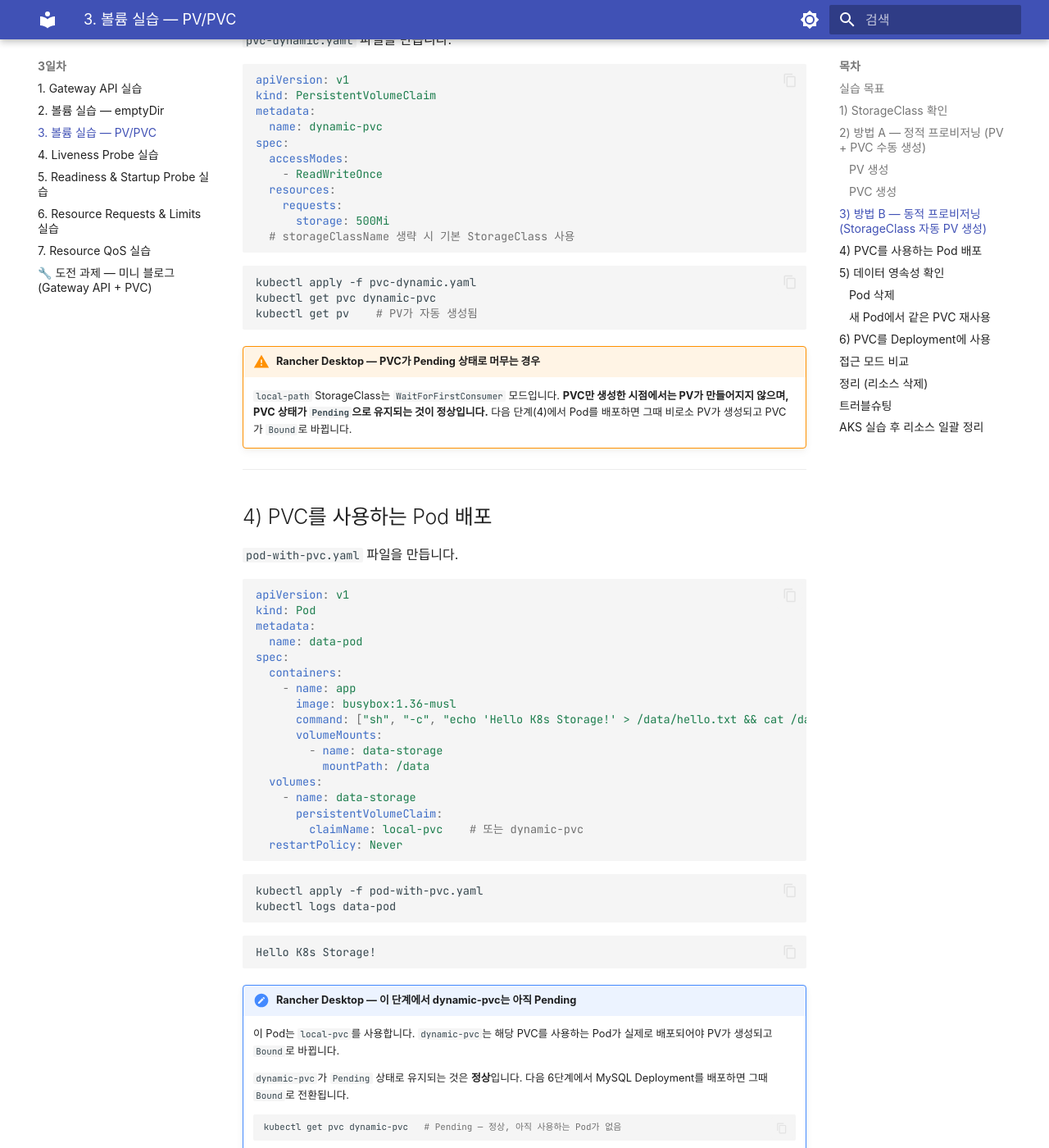
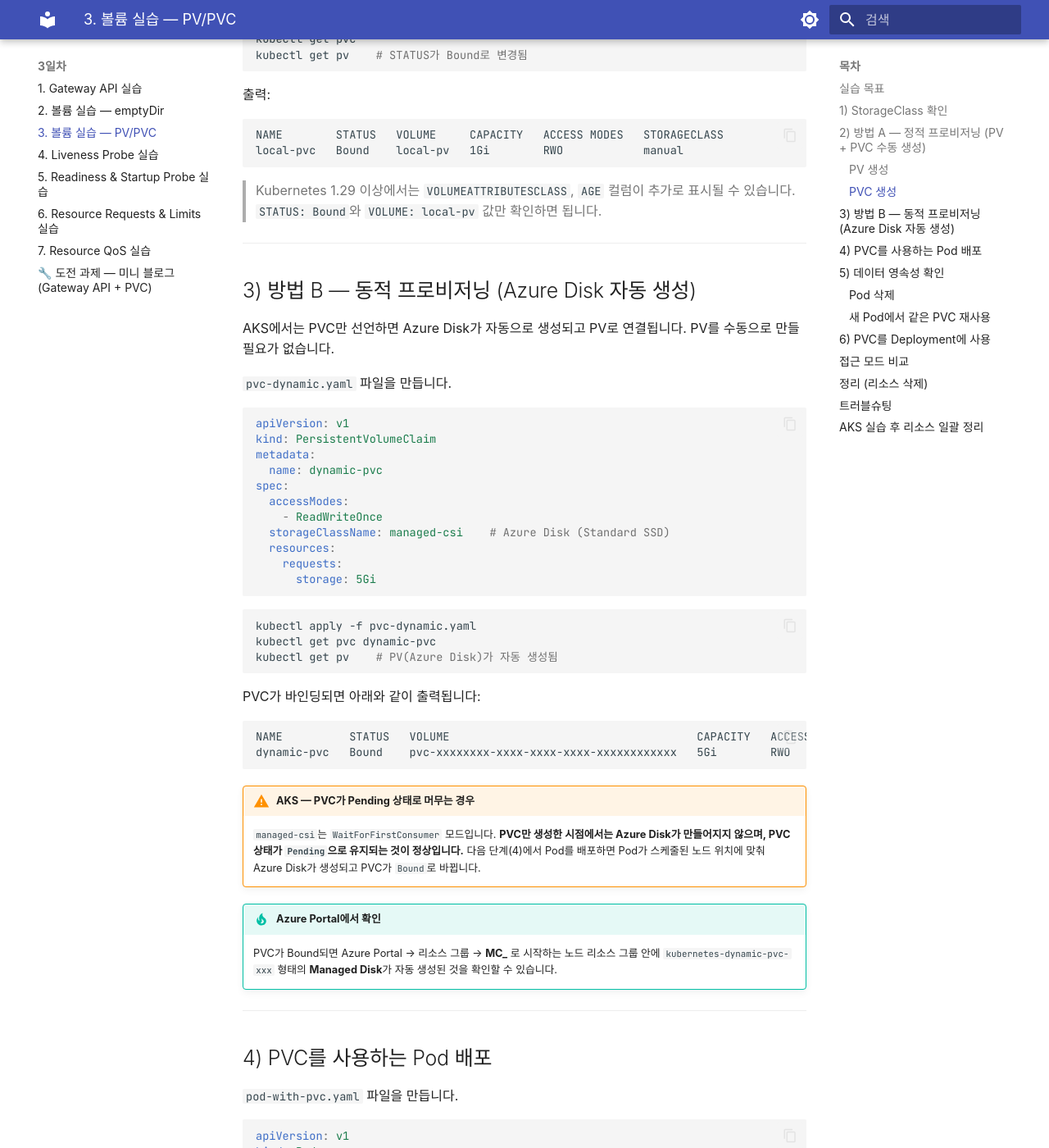
Before and after one commit to skilleat-labs/k8s-for-4days, an MkDocs documentation site: the page built from docs/day3/3-3-2-pv-pvc.md, in a window 1280 px wide and 1400 px high, scrolled down 2318 px. Shown: the whole window at 82% size. Built offline with MkDocs 1.6.1 and Material for MkDocs 9.7.7, drawn with Linux system fonts in a browser that asks for light colours; some web fonts are replaced; some of the changed text lies outside the part shown.

Commit message:
Update PV/PVC lab: dynamic provisioning to Azure Disk (managed-csi) based

````diff
--- a/docs/day3/3-3-2-pv-pvc.md
+++ b/docs/day3/3-3-2-pv-pvc.md
@@ -10,13 +10,26 @@
 
 ## 1) StorageClass 확인
 
-로컬 클러스터에서 기본 제공되는 StorageClass를 확인합니다.
+클러스터에서 사용 가능한 StorageClass를 확인합니다.
 
 ```bash
 kubectl get storageclass
 ```
 
 환경에 따라 출력이 다릅니다.
+
+=== "AKS"
+
+    ```
+    NAME                    PROVISIONER          RECLAIMPOLICY   VOLUMEBINDINGMODE      ALLOWVOLUMEEXPANSION   AGE
+    azurefile               file.csi.azure.com   Delete          Immediate              true                   Xd
+    azurefile-csi           file.csi.azure.com   Delete          Immediate              true                   Xd
+    azurefile-csi-premium   file.csi.azure.com   Delete          Immediate              true                   Xd
+    default (default)       disk.csi.azure.com   Delete          WaitForFirstConsumer   true                   Xd
+    managed                 disk.csi.azure.com   Delete          WaitForFirstConsumer   true                   Xd
+    managed-csi             disk.csi.azure.com   Delete          WaitForFirstConsumer   true                   Xd
+    managed-csi-premium     disk.csi.azure.com   Delete          WaitForFirstConsumer   true                   Xd
+    ```
 
 === "Docker Desktop"
 
@@ -33,6 +46,13 @@ kubectl get storageclass
     ```
 
 기본 StorageClass(`(default)` 표시)가 있으면 동적 프로비저닝을 사용할 수 있습니다.
+
+!!! info "AKS StorageClass 종류"
+    | StorageClass | 백엔드 | 특징 |
+    |---|---|---|
+    | `managed-csi` | Azure Disk (Standard SSD) | 단일 노드 RWO, DB에 적합 |
+    | `managed-csi-premium` | Azure Disk (Premium SSD) | 고성능, 운영 DB용 |
+    | `azurefile-csi` | Azure Files (SMB) | 여러 노드 RWX 지원, 공유 파일용 |
 
 ---
 
@@ -109,9 +129,9 @@ local-pvc   Bound    local-pv   1Gi        RWO            manual
 
 ---
 
-## 3) 방법 B — 동적 프로비저닝 (StorageClass 자동 PV 생성)
+## 3) 방법 B — 동적 프로비저닝 (Azure Disk 자동 생성)
 
-기본 StorageClass가 있는 경우 PV 없이 PVC만 생성합니다.
+AKS에서는 PVC만 선언하면 Azure Disk가 자동으로 생성되고 PV로 연결됩니다. PV를 수동으로 만들 필요가 없습니다.
 
 `pvc-dynamic.yaml` 파일을 만듭니다.
 
@@ -123,22 +143,33 @@ metadata:
 spec:
   accessModes:
     - ReadWriteOnce
+  storageClassName: managed-csi    # Azure Disk (Standard SSD)
   resources:
     requests:
-      storage: 500Mi
-  # storageClassName 생략 시 기본 StorageClass 사용
+      storage: 5Gi
 ```
 
 ```bash
 kubectl apply -f pvc-dynamic.yaml
 kubectl get pvc dynamic-pvc
-kubectl get pv    # PV가 자동 생성됨
+kubectl get pv    # PV(Azure Disk)가 자동 생성됨
 ```
 
-!!! warning "Rancher Desktop — PVC가 Pending 상태로 머무는 경우"
-    `local-path` StorageClass는 `WaitForFirstConsumer` 모드입니다.
-    **PVC만 생성한 시점에서는 PV가 만들어지지 않으며, PVC 상태가 `Pending`으로 유지되는 것이 정상입니다.**
-    다음 단계(4)에서 Pod를 배포하면 그때 비로소 PV가 생성되고 PVC가 `Bound`로 바뀝니다.
+PVC가 바인딩되면 아래와 같이 출력됩니다:
+
+```
+NAME          STATUS   VOLUME                                     CAPACITY   ACCESS MODES   STORAGECLASS   AGE
+dynamic-pvc   Bound    pvc-xxxxxxxx-xxxx-xxxx-xxxx-xxxxxxxxxxxx   5Gi        RWO            managed-csi    30s
+```
+
+!!! warning "AKS — PVC가 Pending 상태로 머무는 경우"
+    `managed-csi`는 `WaitForFirstConsumer` 모드입니다.
+    **PVC만 생성한 시점에서는 Azure Disk가 만들어지지 않으며, PVC 상태가 `Pending`으로 유지되는 것이 정상입니다.**
+    다음 단계(4)에서 Pod를 배포하면 Pod가 스케줄된 노드 위치에 맞춰 Azure Disk가 생성되고 PVC가 `Bound`로 바뀝니다.
+
+!!! tip "Azure Portal에서 확인"
+    PVC가 Bound되면 Azure Portal → 리소스 그룹 → **MC_** 로 시작하는 노드 리소스 그룹 안에
+    `kubernetes-dynamic-pvc-xxx` 형태의 **Managed Disk**가 자동 생성된 것을 확인할 수 있습니다.
 
 ---
 
@@ -175,8 +206,8 @@ kubectl logs data-pod
 Hello K8s Storage!
 ```
 
-!!! note "Rancher Desktop — 이 단계에서 dynamic-pvc는 아직 Pending"
-    이 Pod는 `local-pvc`를 사용합니다. `dynamic-pvc`는 해당 PVC를 사용하는 Pod가 실제로 배포되어야 PV가 생성되고 `Bound`로 바뀝니다.
+!!! note "이 단계에서 dynamic-pvc는 아직 Pending"
+    이 Pod는 `local-pvc`를 사용합니다. `dynamic-pvc`는 해당 PVC를 사용하는 Pod가 실제로 배포되어야 Azure Disk가 생성되고 PVC가 `Bound`로 바뀝니다.
 
     `dynamic-pvc`가 `Pending` 상태로 유지되는 것은 **정상**입니다. 다음 6단계에서 MySQL Deployment를 배포하면 그때 `Bound`로 전환됩니다.
 
@@ -237,7 +268,7 @@ Hello K8s Storage!
 
 실제로는 Deployment에서 PVC를 사용합니다.
 
-MySQL은 `/var/lib/mysql`이 **빈 디렉토리**여야 초기화됩니다. 앞 단계에서 데이터가 기록된 `local-pvc`를 재사용하면 실패하므로, 동적 프로비저닝으로 새 PVC를 사용합니다.
+MySQL은 `/var/lib/mysql`이 **빈 디렉토리**여야 초기화됩니다. 앞 단계에서 데이터가 기록된 `local-pvc`를 재사용하면 실패하므로, 3단계에서 생성한 `dynamic-pvc`(Azure Disk, 빈 상태)를 사용합니다.
 
 `deploy-with-pvc.yaml` 파일을 만듭니다.
 
@@ -268,13 +299,17 @@ spec:
       volumes:
         - name: mysql-data
           persistentVolumeClaim:
-            claimName: dynamic-pvc   # 앞 단계에서 생성한 빈 PVC 사용
+            claimName: dynamic-pvc   # 3단계에서 생성한 Azure Disk PVC
 ```
 
 ```bash
 kubectl apply -f deploy-with-pvc.yaml
 kubectl get pods -l app=mysql-storage
+kubectl get pvc dynamic-pvc   # 이 시점에서 Pending → Bound로 전환됨
 ```
+
+Pod가 정상 기동되면 Azure Disk가 해당 노드에 마운트되고 MySQL 데이터가 영속적으로 저장됩니다.
+Pod가 재시작되거나 다른 노드로 이동해도 동일한 Azure Disk가 자동으로 재연결됩니다.
 
 ---
 
````
